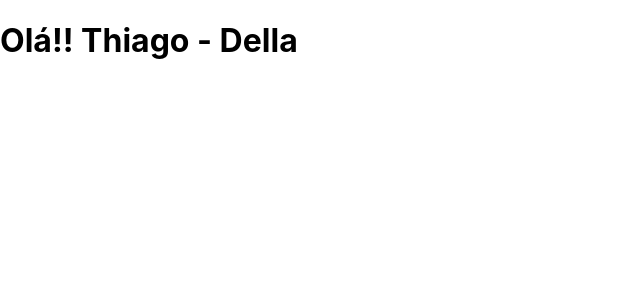
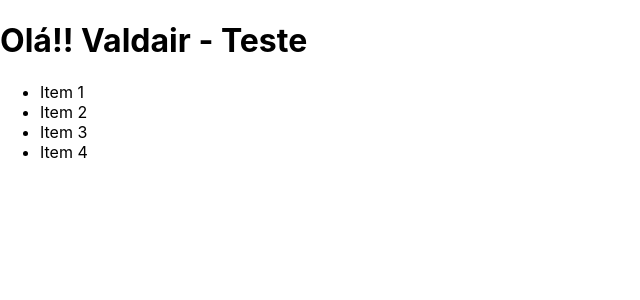
Before and after one commit to valdairelaborata/13089, a React (Create React App) app in the folder hello-world-react/: page / in a window 1280 px wide. Shown: the top 300 px of the page, without its empty margins (0-640 px from the left). Built offline with nearby package versions, Linux system fonts and the light colour scheme.

Commit message:
aula_02_extraindo_componentes

```diff
--- a/hello-world-react/src/App.js
+++ b/hello-world-react/src/App.js
@@ -1,23 +1,22 @@
-import logo from './logo.svg';
-import './App.css';
+import logo from "./logo.svg";
+import "./App.css";
+
+import BemVindo from "./components/bemvindo/BemVindo";
+import MeuComponente from "./components/meucomponente/MeuComponente";
+
+import Item from "./components/item/Item";
+
+const items = ["Item 1", "Item 2", "Item 3", "Item 4"];
 
 function App() {
   return (
-    <div className="App">
-      <header className="App-header">
-        <img src={logo} className="App-logo" alt="logo" />
-        <p>
-          Edit <code>src/App.js</code> and save to reload.
-        </p>
-        <a
-          className="App-link"
-          href="https://reactjs.org"
-          target="_blank"
-          rel="noopener noreferrer"
-        >
-          Learn React
-        </a>
-      </header>
+    <div>
+      <BemVindo nome="Valdair" sobreNome="Teste"></BemVindo>
+      <ul>
+        {items.map((item, index) => (
+          <Item key={index} text={item}></Item>
+        ))}
+      </ul>
     </div>
   );
 }
--- /dev/null
+++ b/hello-world-react/src/components/bemvindo/BemVindo.js
@@ -0,0 +1,9 @@
+function BemVindo(props) {
+  return (
+    <h1>
+      Olá!! {props.nome} - {props.sobreNome}
+    </h1>
+  );
+}
+
+export default BemVindo;
--- /dev/null
+++ b/hello-world-react/src/components/item/Item.js
@@ -0,0 +1,7 @@
+import React from "react";
+
+function Item(props) {
+  return <li>{props.text}</li>;
+}
+
+export default Item;
--- /dev/null
+++ b/hello-world-react/src/components/meucomponente/MeuComponente.js
@@ -0,0 +1,13 @@
+import React, { Component } from "react";
+
+class MeuComponente extends Component {
+  render() {
+    return (
+      <h1>
+        Olá!! {this.props.nome} - {this.props.sobreNome}
+      </h1>
+    );
+  }
+}
+
+export default MeuComponente;
--- a/hello-world-react/src/index.js
+++ b/hello-world-react/src/index.js
@@ -1,39 +1,14 @@
-import React, { Component } from "react";
+import React from "react";
 import ReactDOM from "react-dom/client";
 import "./index.css";
 import reportWebVitals from "./reportWebVitals";
+import App from "./App";
 
 const root = ReactDOM.createRoot(document.getElementById("root"));
 
-function BemVindo(props) {
-  return (
-    <h1>
-      Olá!! {props.nome} - {props.sobreNome}
-    </h1>
-  );
-}
-
-function Descricao(props) {
-  return <h2>Aqui vamos te apresentar uma descrição - {props.descricao}</h2>;
-}
-
-class MeuComponente extends Component {
-  render() {
-    return (
-      <BemVindo
-        nome={this.props.primeiroNome}
-        sobreNome={this.props.segundoNome}
-      ></BemVindo>
-    );
-  }
-}
-
 root.render(
   <React.StrictMode>
-    {/* <BemVindo nome="Thiago" sobreNome="Della"></BemVindo>
-    <Descricao descricao="Detalhes da descrição"></Descricao>
-    <BemVindo nome="Alexandre"></BemVindo> */}
-    <MeuComponente primeiroNome="Thiago" segundoNome="Della"></MeuComponente>
+    <App></App>
   </React.StrictMode>
 );
 
```
